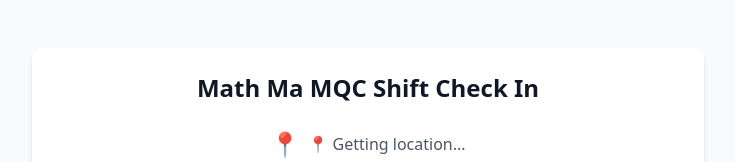
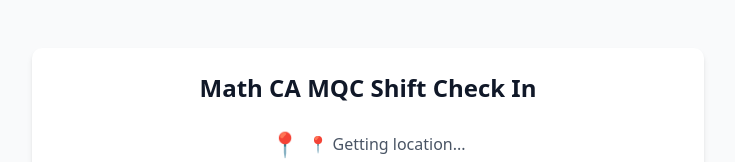
Before and after one commit to schin-math/SignInWebApp, a Next.js app: page / in a window 1280 px wide. Shown: the top 162 px of the page, without its empty margins (272-1007 px from the left). Built offline with nearby package versions, Linux system fonts and the light colour scheme; no server answers.

Commit message:
language change

```diff
--- a/src/app/page.tsx
+++ b/src/app/page.tsx
@@ -79,7 +79,7 @@ export default function CheckInPage() {
 	return (
 		<div className="min-h-screen bg-gray-50 py-12 px-4 sm:px-6 lg:px-8">
 			<div className="max-w-2xl mx-auto bg-white rounded-lg shadow-md p-6">
-				<h1 className="text-2xl font-bold text-gray-900 mb-6 text-center">Math Ma MQC Shift Check In</h1>
+				<h1 className="text-2xl font-bold text-gray-900 mb-6 text-center">Math CA MQC Shift Check In</h1>
 
 				<div className="space-y-6">
 					{/* Location Status Section */}
```
